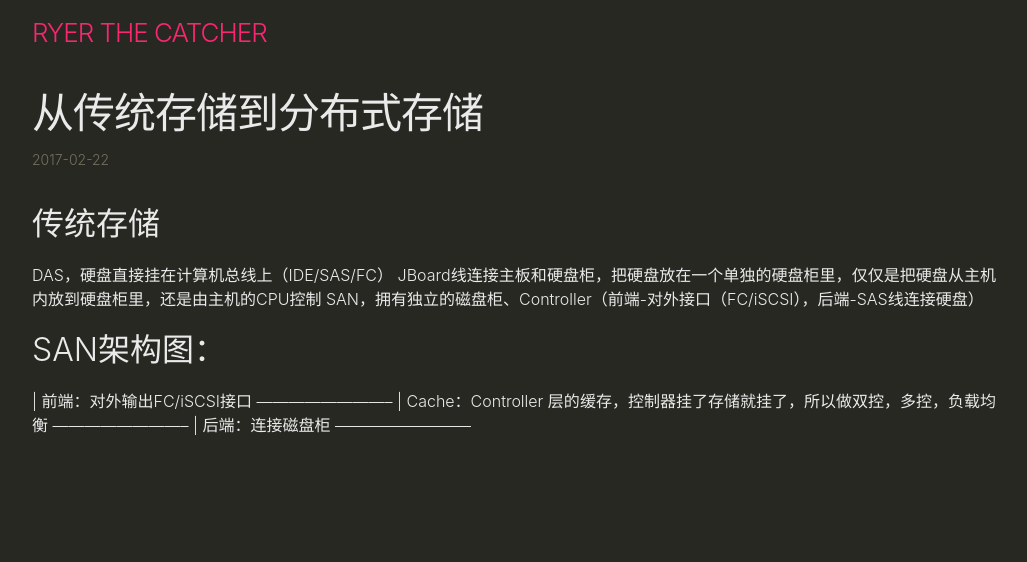
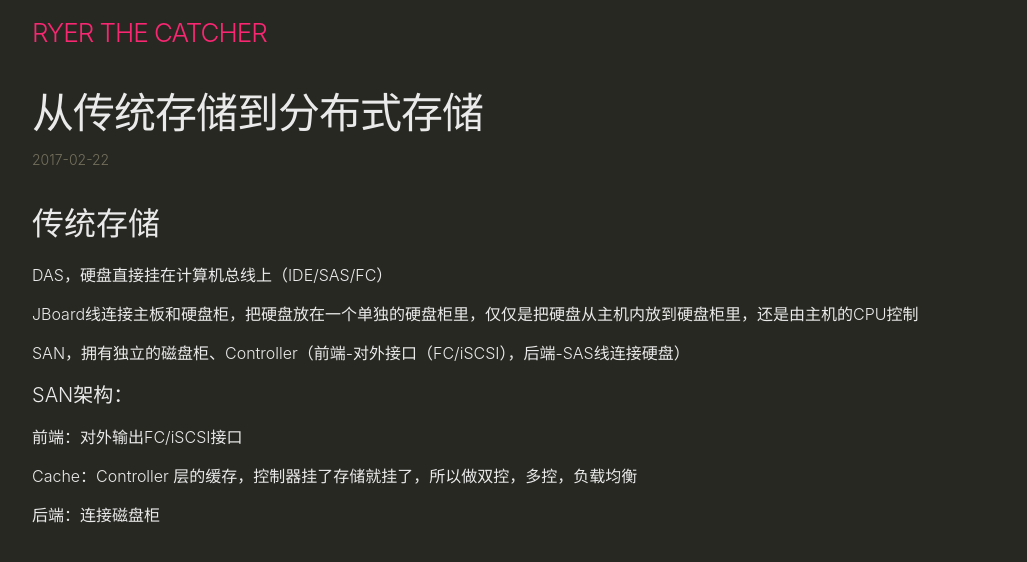
Before and after one commit to ryerh/ryerh.github.io, a Jekyll site: the page built from _posts/2017-02-22-traditional-storage-to-sds.markdown, in a window 1280 px wide. Shown: the top 562 px of the page, without its empty margins (126-1153 px from the left). Built offline with Jekyll 4.4.1, drawn with Linux system fonts in a browser that asks for light colours.

Commit message:
Updated Traditional Storage To Sds

```diff
--- a/_posts/2017-02-22-traditional-storage-to-sds.markdown
+++ b/_posts/2017-02-22-traditional-storage-to-sds.markdown
@@ -7,14 +7,15 @@ layout: post
 ## 传统存储
 
 DAS，硬盘直接挂在计算机总线上（IDE/SAS/FC）
+
 JBoard线连接主板和硬盘柜，把硬盘放在一个单独的硬盘柜里，仅仅是把硬盘从主机内放到硬盘柜里，还是由主机的CPU控制
+
 SAN，拥有独立的磁盘柜、Controller（前端-对外接口（FC/iSCSI），后端-SAS线连接硬盘）
 
-SAN架构图：
---------------------------
-|  前端：对外输出FC/iSCSI接口
---------------------------
-|  Cache：Controller 层的缓存，控制器挂了存储就挂了，所以做双控，多控，负载均衡
---------------------------
-|  后端：连接磁盘柜
---------------------------
+#### SAN架构：
+
+前端：对外输出FC/iSCSI接口
+
+Cache：Controller 层的缓存，控制器挂了存储就挂了，所以做双控，多控，负载均衡
+
+后端：连接磁盘柜
```
